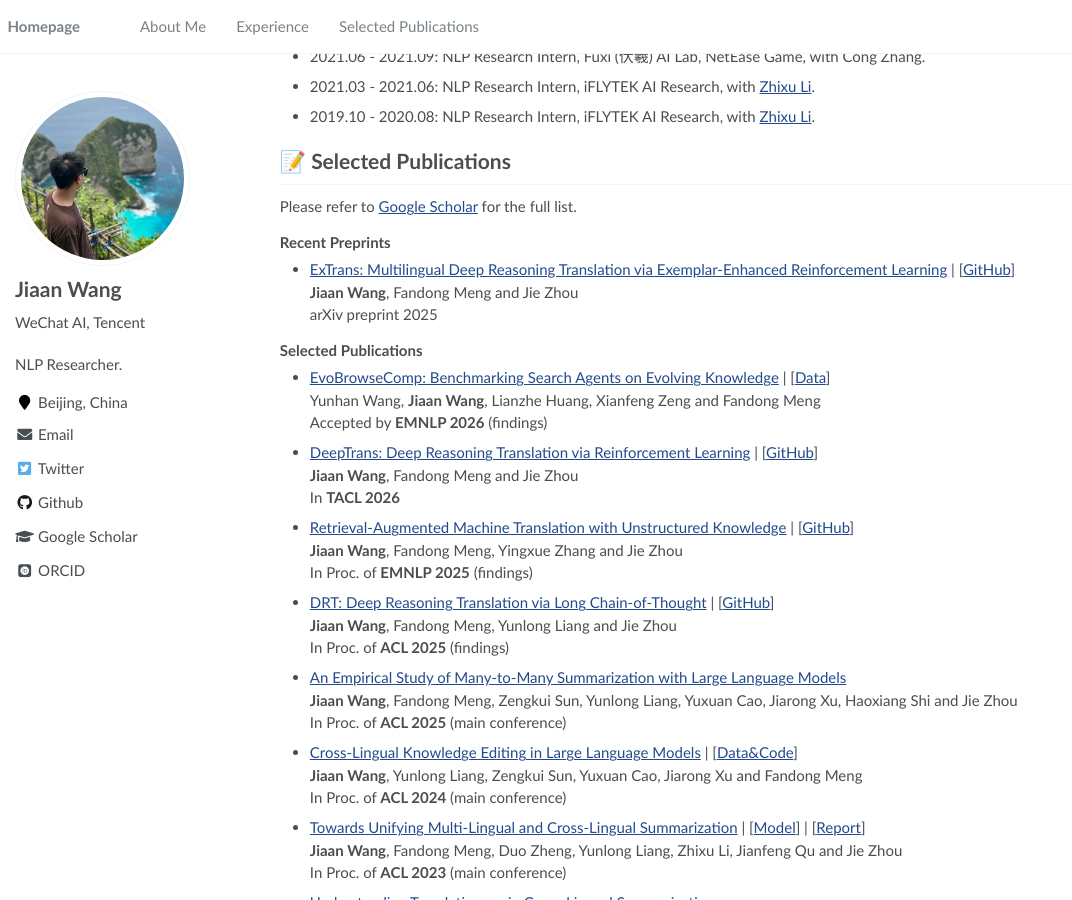
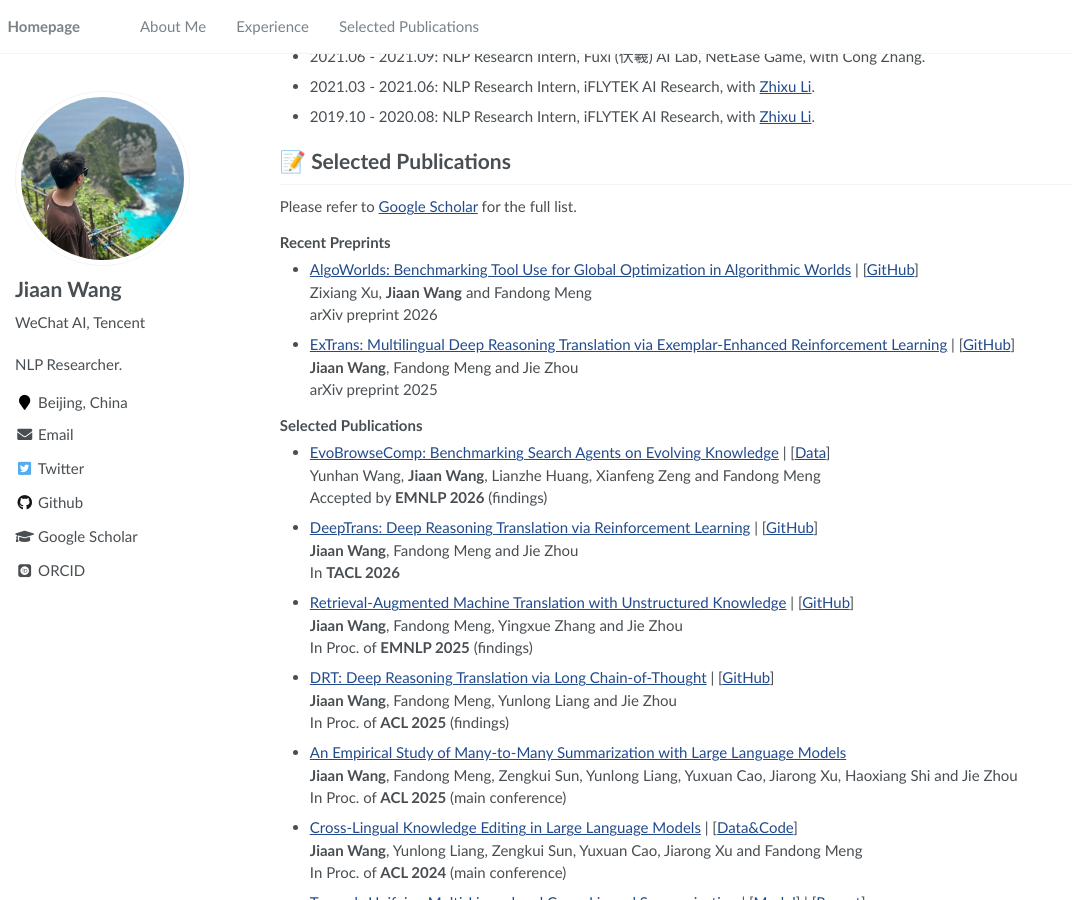
Before and after one commit to JiaanWang-academic/JiaanWang-academic.github.io, a Jekyll site: the page built from _pages/about.md, in a window 1280 px wide and 900 px high, scrolled down 602 px. Shown: the whole window, without its empty margins (0-1072 px from the left). Built offline with Jekyll 4.4.1, drawn with Linux system fonts in a browser that asks for light colours; some web fonts are replaced.

Commit message:
Update about.md

```diff
--- a/_pages/about.md
+++ b/_pages/about.md
@@ -41,6 +41,9 @@ Please refer to [Google Scholar](https://scholar.google.com/citations?user=5S8h7
 
 ### Recent Preprints
 
++ [AlgoWorlds: Benchmarking Tool Use for Global Optimization in Algorithmic Worlds](https://arxiv.org/abs/2608.29397) \| [[GitHub](https://github.com/xzx34/AlgoWorlds)]
+Zixiang Xu, **Jiaan Wang** and Fandong Meng
+arXiv preprint 2026
 + [ExTrans: Multilingual Deep Reasoning Translation via Exemplar-Enhanced Reinforcement Learning](https://arxiv.org/abs/2505.12996) \| [[GitHub](https://github.com/krystalan/DRT)]
 **Jiaan Wang**, Fandong Meng and Jie Zhou
 arXiv preprint 2025
```
